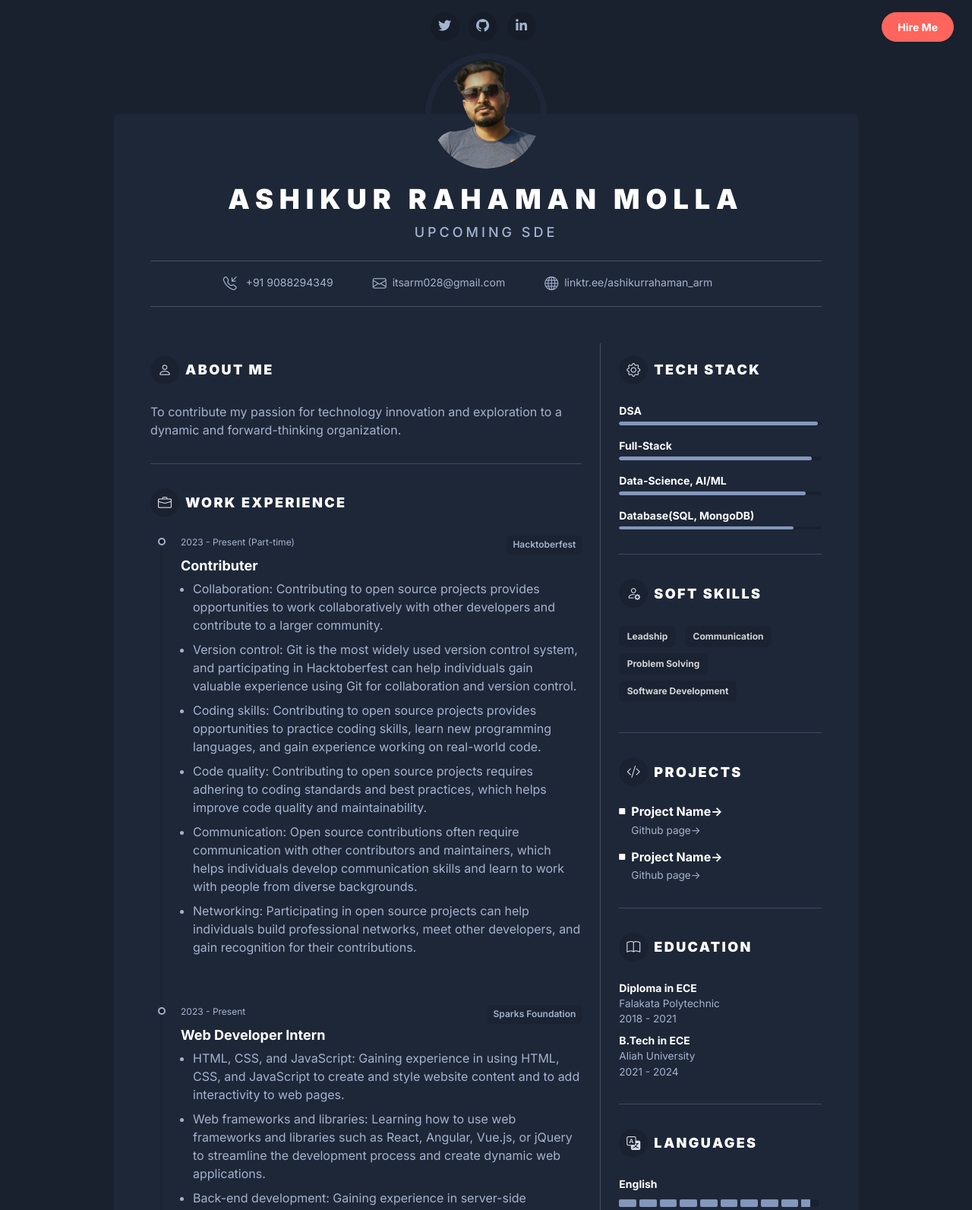
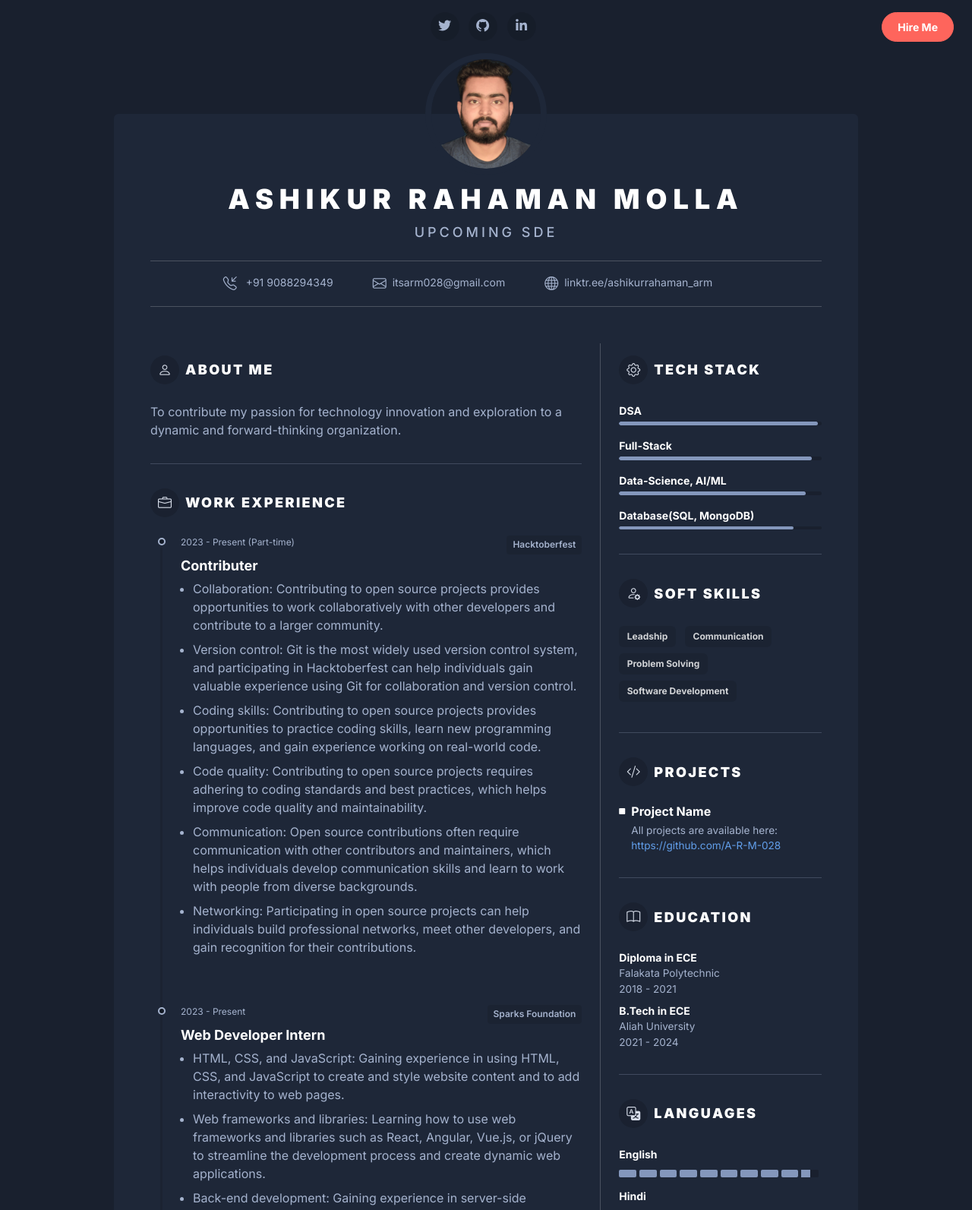
Before and after one commit to A-R-M-028/vcardPortfolio_final, a plain HTML site: page index.html in a window 1280 px wide. Shown: the top 1593 px of the page at 76% size. Drawn offline with nearby package versions, Linux system fonts and the light colour scheme.

Commit message:
Profile and Projet updated

```diff
--- a/index.html
+++ b/index.html
@@ -54,7 +54,7 @@
 					<div class="resume-wrapper mx-auto rounded-2">
 						<div class="resume-header px-4 px-lg-5">
 							<div class="resume-profile-holder text-center">
-								<img class="resume-profile-pic rounded-circle" src="assets/images/no_prof_1.png" alt="image">
+								<img class="resume-profile-pic rounded-circle" src="assets/images/prof_1.png" alt="image">
 
 								<h2 class="resume-name text-uppercase">ASHIKUR RAHAMAN MOLLA</h2>
 								<div class="resume-role-title text-uppercase">Upcoming SDE</div>
@@ -219,15 +219,9 @@
 									<section class="resume-projects-section resume-section">
 										<h3 class="resume-section-heading text-uppercase py-2 py-lg-3 py-3"><i class="resume-section-heading-icon bi bi-code-slash me-2"></i>Projects</h3>
 										<div class="item">
-											<h4 class="item-heading"><i class="item-icon bi bi-square-fill me-2"></i><a href="#">Project Name-></a></h4>
+											<h4 class="item-heading"><i class="item-icon bi bi-square-fill me-2"></i><a href="#">Project Name</a></h4>
 											<div class="item-desc">
-												Github page->
-											</div>
-										</div><!--//item-->
-										<div class="item">
-											<h4 class="item-heading"><i class="item-icon bi bi-square-fill me-2"></i><a href="#">Project Name-></a></h4>
-											<div class="item-desc">
-												Github page->
+												All projects are available here: <a href="https://github.com/A-R-M-028">https://github.com/A-R-M-028</a>
 											</div>
 										</div><!--//item-->
 
```
Also changed, not shown: assets/images/profile.png (deleted).
